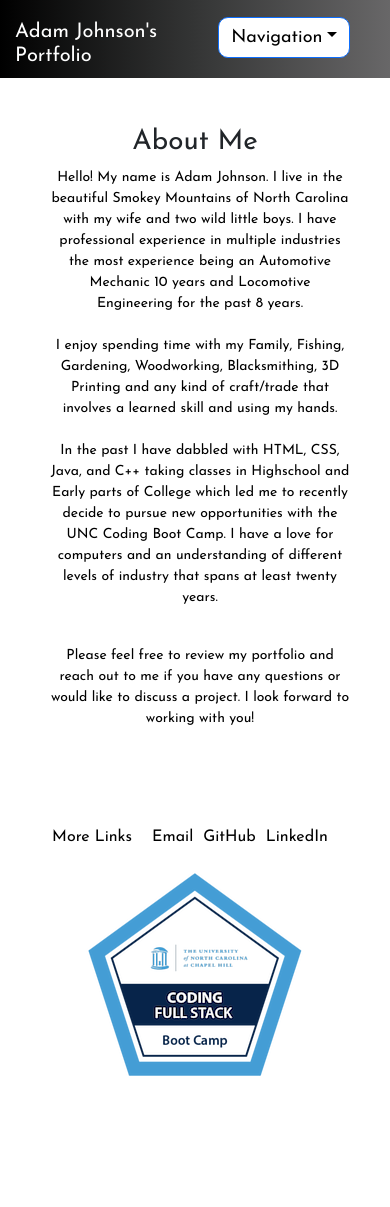
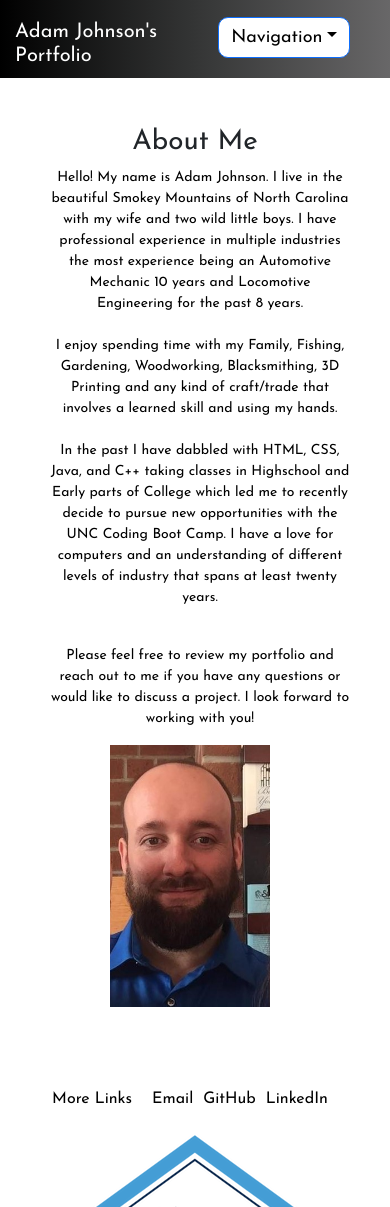
Before and after one commit to AJoelj84/ReactPortfolioAJ, a React (Create React App) app: page / in a window 390 px wide. Shown: the top 1207 px of the page. Before the commit the page ends 1093 px from the top, so only its background shows below. Built offline with nearby package versions, Linux system fonts and the light colour scheme.

Commit message:
Made Changes to Resume, and About Me for Mobile View

```diff
--- a/src/components/assets/styling/style.css
+++ b/src/components/assets/styling/style.css
@@ -194,6 +194,15 @@
     width: 100%;
   }
 
+  .resumepic{
+    display: none;
+  }
+
+
+  .mobileprofile{
+    display: none;
+  }
+
   @media (max-width: 768px){
     .backgroundheader{
       padding-top: 20px;
@@ -233,4 +242,19 @@
         margin-left: -30px;
       }
 
+      .resume{
+        display: none;
+      }
+
+      .resumepic{
+        display: block;
+        max-width: 350px;
+      }
+
+      .mobileprofile{
+        display: block;
+        max-width: 200px;
+        padding-left: 40px;
+        margin-left: 20px;
+      }
   }
--- a/src/components/pages/About.js
+++ b/src/components/pages/About.js
@@ -30,6 +30,7 @@ function About() {
                 Please feel free to review my portfolio and reach out to me if you have any questions or would like to discuss a project.
                 I look forward to working with you!
               </p>
+              <img src={ProfilePic} alt="Adam Johnson Profile Picture" className="mobileprofile" style={{ width: '500px', height: 'auto' }} />
             </div>
           </div>
         </div>
--- a/src/components/pages/Resume.js
+++ b/src/components/pages/Resume.js
@@ -1,5 +1,6 @@
 import React from 'react';
 import ResumePDF from '../assets/images/Resume.pdf';
+import ResumePic from '../assets/images/resume.jpg';
 
 
 const Resume = () => {
@@ -10,9 +11,11 @@ const Resume = () => {
     <div className="container text-center mt-5">
       <h2 className='bodyheaders' style={{ fontFamily: 'Josefin Sans, sans-serif' }}>My Resume</h2>
         <div>
-          <iframe title="Resume" src={`${ResumePDF}#toolbar=0`} width="828" height="1070">
+          <iframe title="Resume" src={`${ResumePDF}#toolbar=0`} className='resume' width="828" height="1070">
             <p>It appears your browser does not support embedded PDFs.</p>
           </iframe>
+
+          <img src={ResumePic} alt="resume picture" className="resumepic" style={{ width: '500px', height: 'auto' }} />
         </div>
 
         <a href="https://docs.google.com/document/d/10bE77cH4oykhptmwuTtSoOhOWXE2e1utqrl6SY9eskE/export?format=pdf" target="_blank" rel="noopener noreferrer">
```
Also changed, not shown: src/components/assets/images/resume.jpg (added).
